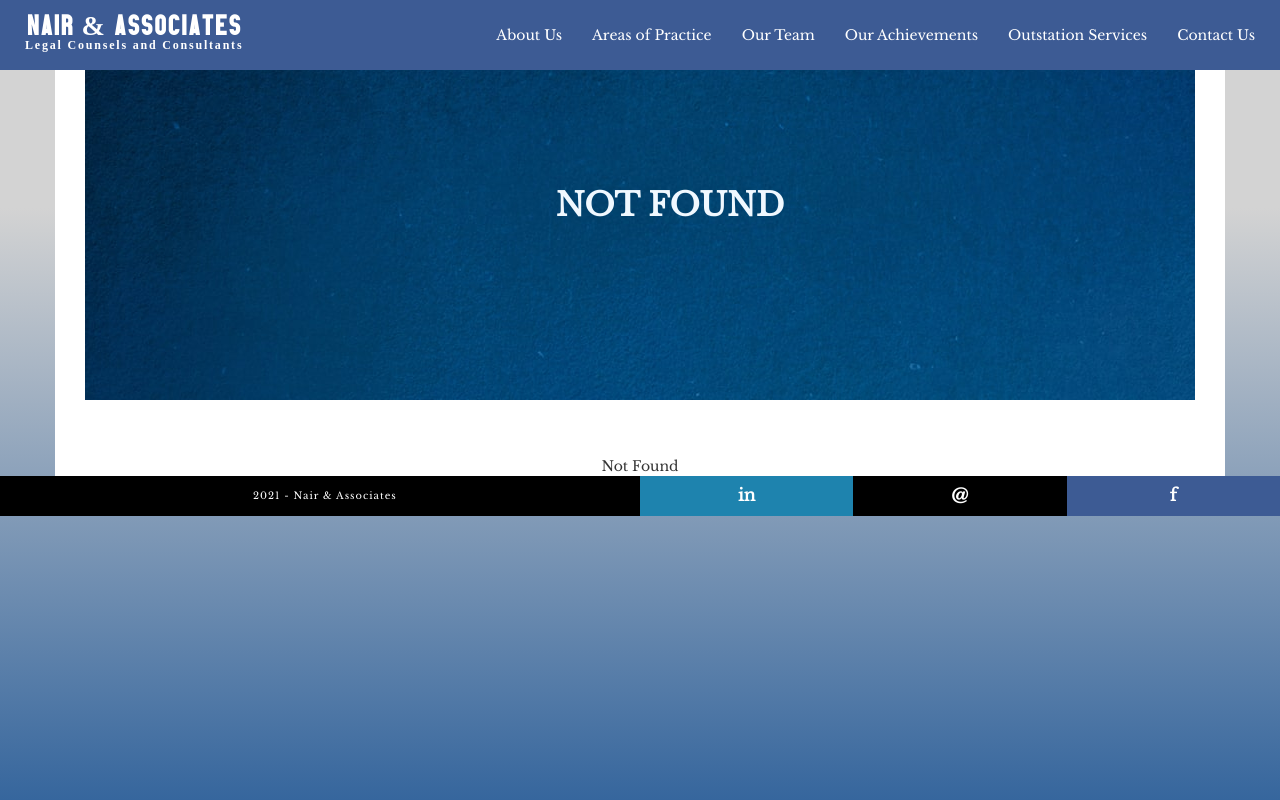
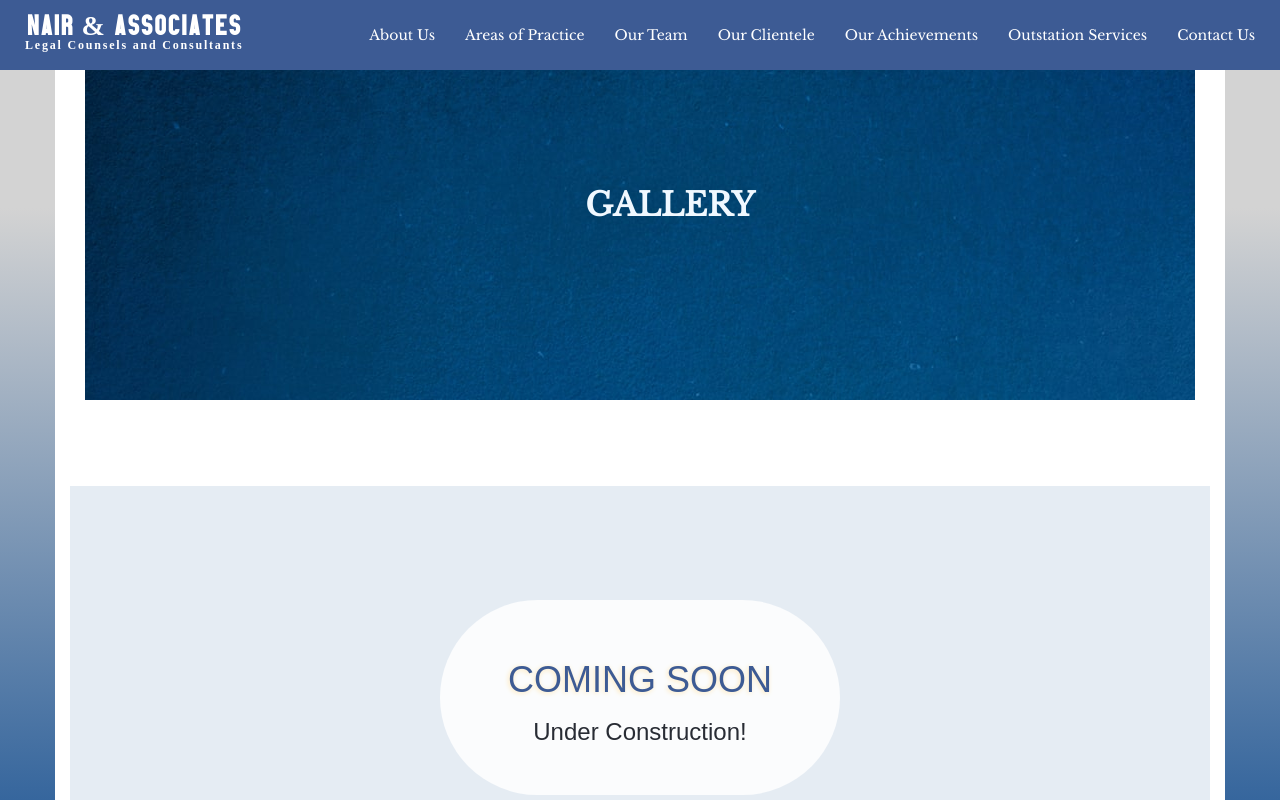
Before and after one commit to sharique5/n_and_a_v2, a React (Create React App) app: page /gallery in a window 1280 px wide. Before the commit this address had no page. Shown: the top 800 px of the page. Built offline with nearby package versions, Linux system fonts and the light colour scheme; some icons are missing.

Commit message:
coming soon comp added

```diff
--- a/src/App.js
+++ b/src/App.js
@@ -10,6 +10,18 @@ function App() {
       <BrowserRouter>
           <div className="App">
               <Switch>
+                  <Route path="/other_services">
+                      <GenericRouter current_path="other_services"/>
+                  </Route>
+                  <Route path="/gallery">
+                      <GenericRouter current_path="gallery"/>
+                  </Route>
+                  <Route path="/our_clientele">
+                      <GenericRouter current_path="our_clientele"/>
+                  </Route>
+                  <Route path="/research_&_publications">
+                      <GenericRouter current_path="research_&_publications"/>
+                  </Route>
                   <Route path="/our_achievements">
                       <GenericRouter current_path="our_achievements"/>
                   </Route>
--- /dev/null
+++ b/src/components/ComingSoon.js
@@ -0,0 +1,17 @@
+import React from "react";
+import '../stylesheets/comingSoon.scss'
+
+class ComingSoon extends React.Component {
+    render() {
+        return (
+            <div className="coming-soon">
+                <div>
+                    <h1 className="text1">COMING SOON</h1>
+                    <h3 className="uc">Under Construction!</h3>
+                </div>
+            </div>
+        )
+    }
+}
+
+export default ComingSoon
--- a/src/components/GenericRouter.js
+++ b/src/components/GenericRouter.js
@@ -10,6 +10,7 @@ import Team from "./Team";
 import PracticeAreas from "./PracticeAreas";
 import OutstationService from "./OutstationService";
 import Achievements from "./Achievements";
+import ComingSoon from "./ComingSoon";
 
 class GenericRouter extends React.Component {
     getCurrentRoute() {
@@ -24,6 +25,9 @@ class GenericRouter extends React.Component {
     }
 
     getComponentToRender() {
+        if (['other_services', 'gallery', 'our_clientele', 'research_&_publications'].indexOf(this.getCurrentRoute()) > -1) {
+            return <ComingSoon/>
+        }
         if (this.getCurrentRoute() === "not_found") {
             return "Not Found"
         }
--- a/src/db/const.js
+++ b/src/db/const.js
@@ -20,7 +20,8 @@ export const static_links = [
     },
     {
         name: "Our Clientele",
-        key: "our_clientele"
+        key: "our_clientele",
+        is_nav: true
     },
     {
         name: "Gallery",
--- /dev/null
+++ b/src/stylesheets/comingSoon.scss
@@ -0,0 +1,62 @@
+.coming-soon {
+  background-color: #36669d20;
+  margin: 30px;
+  padding: 30px;
+  font-family: 'Product Sans', Arial, sans-serif;
+  width: 100%;
+
+  div {
+    width: 400px;
+    margin: 6em auto;
+    padding: 40px;
+    background-color: rgba(255, 255, 255, 0.84);
+    border-radius: 15em;
+
+    .text1 {
+      text-align: center;
+      color: #3D5B94;
+
+      text-shadow: -1px 1px 5px #ffe7b6;
+    }
+
+    .uc {
+      text-align: center;
+      color: #282c34;
+
+    }
+
+  }
+}
+
+
+
+@media (max-width: 600px) {
+  .coming-soon {
+    background-color: #CFD8DC;
+
+    div {
+      width: auto;
+      margin: 0 auto;
+      border-radius: 0;
+      padding: 1em;
+    }
+  }
+}
+
+@keyframes anim1 {
+  0% {
+    bottom: 0px;
+  }
+  25% {
+    bottom: 35px;
+  }
+  50% {
+    bottom: 15px;
+  }
+  75% {
+    bottom: 35px;
+  }
+  100% {
+    bottom: 0px;
+  }
+}
```
